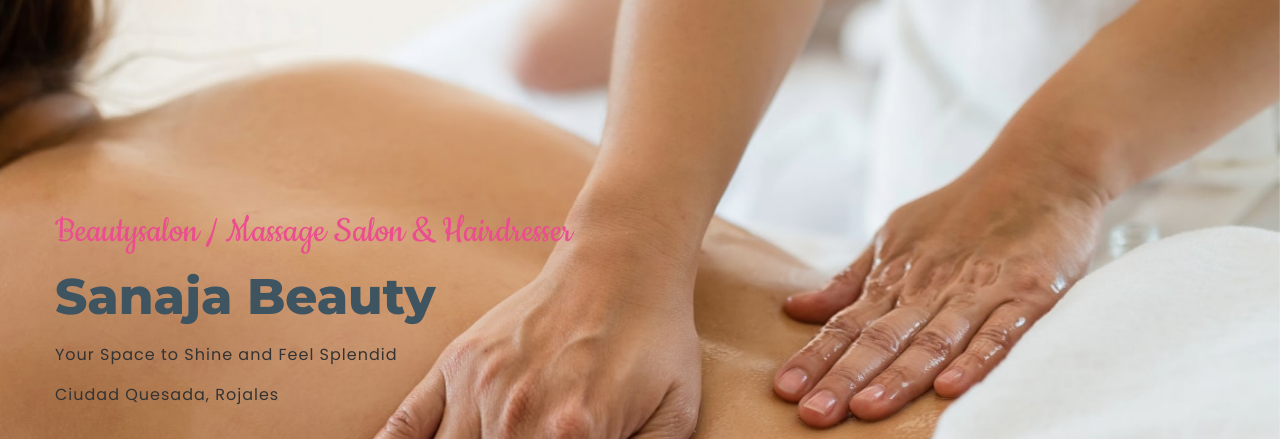
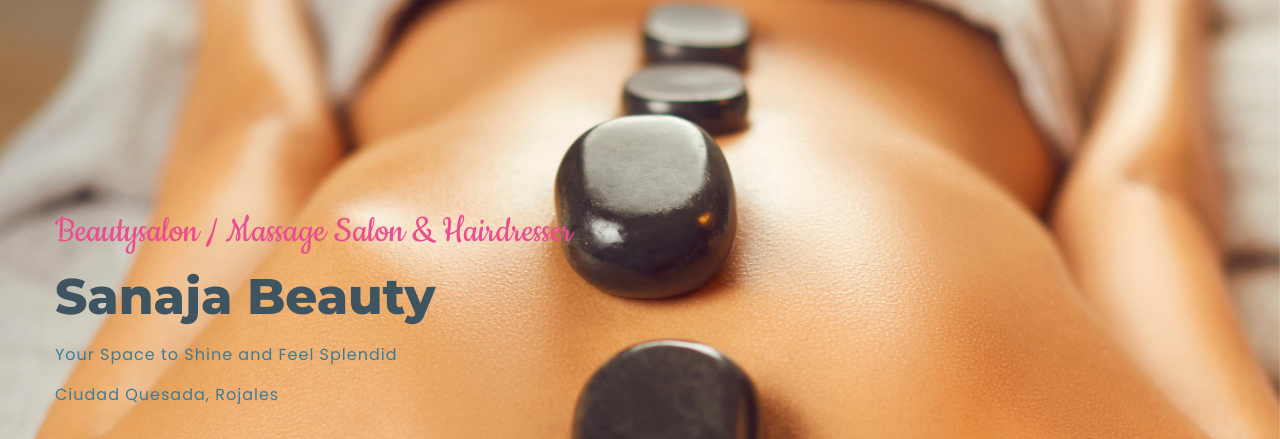
Before and after one commit to moha-der/Sanaja-Beauty, a plain HTML site: page index.html in a window 1280 px wide. Shown: the part 88-527 px from the top of the page. Drawn offline with nearby package versions, Linux system fonts and the light colour scheme.

Commit message:
CAmbio foto hero

```diff
--- a/assets/css/style.css
+++ b/assets/css/style.css
@@ -2134,7 +2134,7 @@
 }
 .hero-content p {
   max-width: 530px;
-  color: #333;
+  color: #407b96;
   margin: 15px 0;
   font-size: 16px;
   letter-spacing: 1px;
--- a/index.html
+++ b/index.html
@@ -108,7 +108,7 @@
 <div class="hero-section section">
     <div class="hero-slider hero-slider-one" id="home">
         <!--Start Single Slider-->
-        <div class="hero-slide-item d-flex image-bg align-items-center" style="background-image: url(assets/images/hero/hero.jpeg)">
+        <div class="hero-slide-item d-flex image-bg align-items-center" style="background-image: url(assets/images/hero/massage-ciudad-quesada.jpeg)">
             <div class="container">
                 <div class="row ">
                     <div class="col-lg-12 col-md-12">
```
Also changed, not shown: assets/images/hero/massage-ciudad-quesada.jpeg (added).
